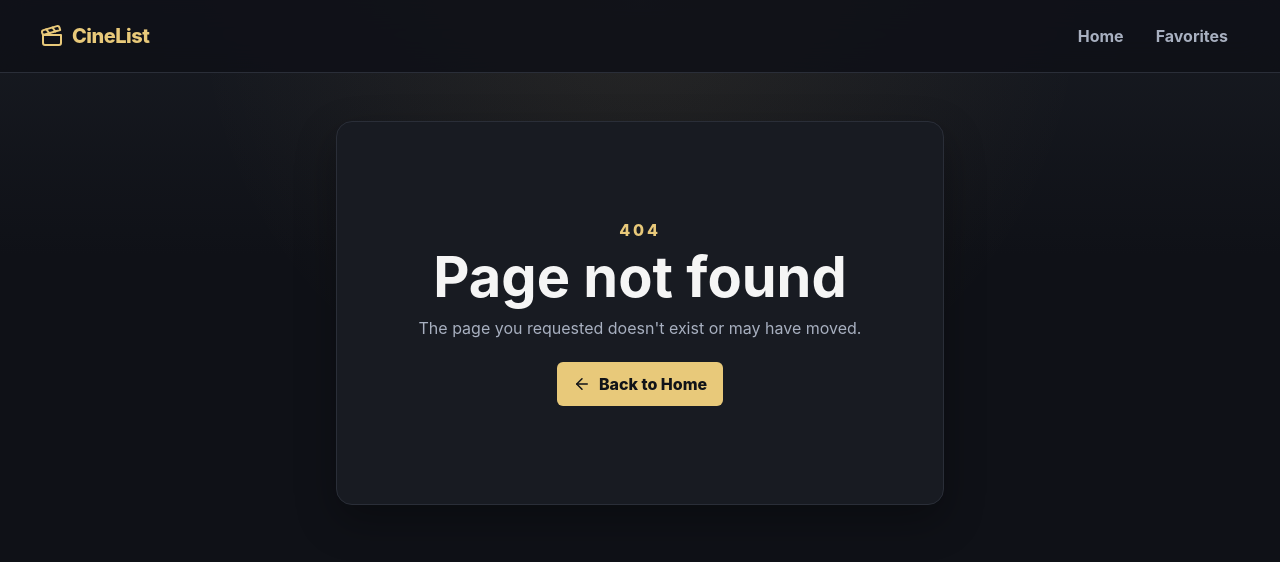
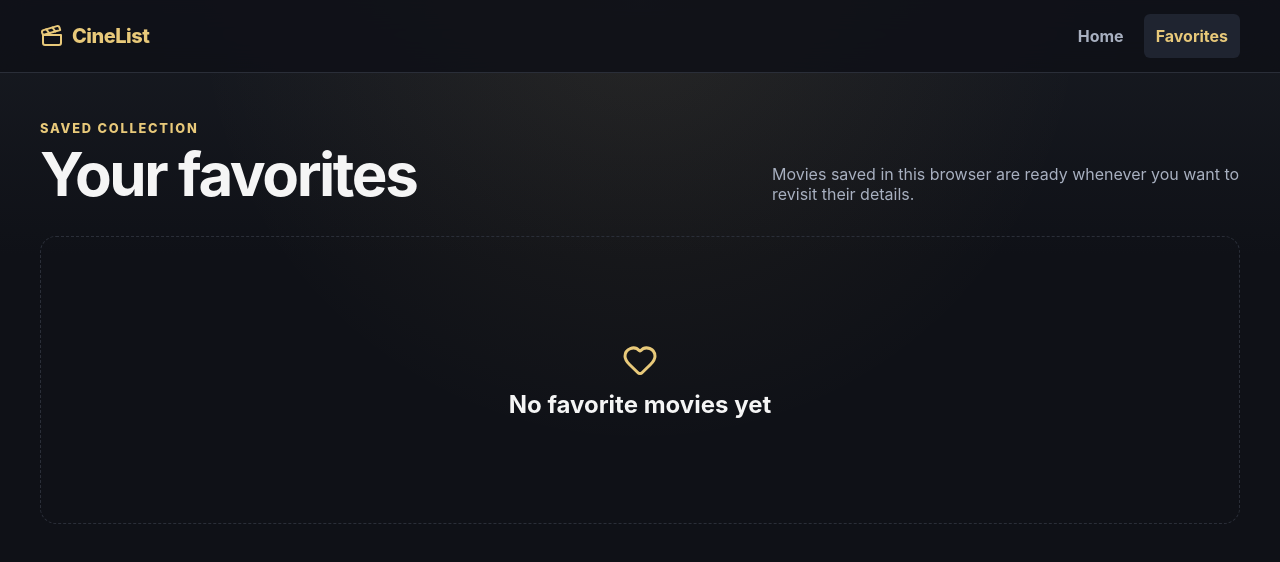
Before and after one commit to Kaua26323/CineList, a React (Vite) app: page /favorites in a window 1280 px wide. Before the commit this address had no page. Shown: the top 562 px of the page. Built offline with nearby package versions, Linux system fonts and the light colour scheme.

Commit message:
feat(favorites): add favorites collection route

```diff
--- a/src/App.tsx
+++ b/src/App.tsx
@@ -4,6 +4,7 @@ import { BrowserRouter, Route, Routes } from "react-router";
 
 import { PageShell } from "./components/PageShell/PageShell";
 import { FavoritesProvider } from "./contexts/favorites/favoritesProvider";
+import { Favorites } from "./pages/Favorites";
 import { Home } from "./pages/Home";
 import { MovieDetails } from "./pages/MovieDetails";
 import { NotFound } from "./pages/NotFound";
@@ -30,6 +31,7 @@ export default function App() {
             <Routes>
               <Route path="/" element={<Home />} />
               <Route path="/movie/:movieId" element={<MovieDetails />} />
+              <Route path="/favorites" element={<Favorites />} />
               <Route path="*" element={<NotFound />} />
             </Routes>
           </PageShell>
--- a/src/components/PageShell/PageShell.module.css
+++ b/src/components/PageShell/PageShell.module.css
@@ -79,6 +79,11 @@
   color: var(--color-text);
 }
 
+.activeNavLink {
+  background: var(--color-surface-raised);
+  color: var(--color-primary);
+}
+
 .main {
   width: min(100% - 2rem, var(--content-width));
   margin-inline: auto;
--- a/src/components/PageShell/PageShell.tsx
+++ b/src/components/PageShell/PageShell.tsx
@@ -1,6 +1,6 @@
 import { Clapperboard } from "lucide-react";
 import type { ReactNode } from "react";
-import { Link } from "react-router";
+import { Link, NavLink } from "react-router";
 
 import styles from "./PageShell.module.css";
 
@@ -23,14 +23,25 @@ export function PageShell({ children }: PageShellProps) {
           <nav aria-label="Primary navigation">
             <ul className={styles.navigation}>
               <li>
-                <Link className={styles.navLink} to="/">
+                <NavLink
+                  className={({ isActive }) =>
+                    `${styles.navLink} ${isActive ? styles.activeNavLink : ""}`
+                  }
+                  to="/"
+                  end
+                >
                   Home
-                </Link>
+                </NavLink>
               </li>
               <li>
-                <Link className={styles.navLink} to="/favorites">
+                <NavLink
+                  className={({ isActive }) =>
+                    `${styles.navLink} ${isActive ? styles.activeNavLink : ""}`
+                  }
+                  to="/favorites"
+                >
                   Favorites
-                </Link>
+                </NavLink>
               </li>
             </ul>
           </nav>
--- /dev/null
+++ b/src/pages/Favorites.module.css
@@ -0,0 +1,76 @@
+.heading {
+  display: grid;
+  margin-bottom: var(--space-6);
+  gap: var(--space-3);
+}
+
+.heading h1 {
+  margin-bottom: 0;
+  font-size: clamp(2rem, 6vw, 3.75rem);
+  line-height: 1;
+  letter-spacing: -0.04em;
+}
+
+.eyebrow {
+  margin-bottom: var(--space-2);
+  color: var(--color-primary);
+  font-size: 0.8rem;
+  font-weight: 800;
+  letter-spacing: 0.14em;
+  text-transform: uppercase;
+}
+
+.intro {
+  max-width: 38rem;
+  margin-bottom: 0;
+  color: var(--color-text-secondary);
+}
+
+.warning {
+  display: flex;
+  margin-bottom: var(--space-5);
+  padding: var(--space-4);
+  gap: var(--space-3);
+  border: 0.0625rem solid var(--color-warning);
+  border-radius: var(--radius-md);
+  background: color-mix(in srgb, var(--color-warning) 8%, var(--color-surface));
+  color: var(--color-warning);
+}
+
+.warning svg {
+  flex: 0 0 auto;
+}
+
+.warning p {
+  margin: var(--space-1) 0 0;
+  color: var(--color-text-secondary);
+}
+
+.empty {
+  display: grid;
+  min-height: 18rem;
+  padding: var(--space-6);
+  place-content: center;
+  justify-items: center;
+  border: 0.0625rem dashed var(--color-border);
+  border-radius: var(--radius-lg);
+  color: var(--color-text-muted);
+  text-align: center;
+}
+
+.empty svg {
+  margin-bottom: var(--space-3);
+  color: var(--color-primary);
+}
+
+.empty h2 {
+  margin-bottom: 0;
+  color: var(--color-text);
+}
+
+@media (min-width: 48rem) {
+  .heading {
+    grid-template-columns: minmax(0, 1fr) minmax(18rem, 0.65fr);
+    align-items: end;
+  }
+}
--- /dev/null
+++ b/src/pages/Favorites.tsx
@@ -0,0 +1,43 @@
+import { Heart, TriangleAlert } from "lucide-react";
+
+import { MovieGrid } from "../components/MovieGrid/MovieGrid";
+import { useFavoritesContext } from "../hooks/useFavoritesContext";
+import styles from "./Favorites.module.css";
+
+export function Favorites() {
+  const { favorites, storageError } = useFavoritesContext();
+
+  return (
+    <section aria-labelledby="favorites-title">
+      <div className={styles.heading}>
+        <div>
+          <p className={styles.eyebrow}>Saved collection</p>
+          <h1 id="favorites-title">Your favorites</h1>
+        </div>
+        <p className={styles.intro}>
+          Movies saved in this browser are ready whenever you want to revisit
+          their details.
+        </p>
+      </div>
+
+      {storageError && (
+        <div className={styles.warning} role="alert">
+          <TriangleAlert size={22} aria-hidden="true" />
+          <div>
+            <strong>Favorites storage warning</strong>
+            <p>{storageError.message}</p>
+          </div>
+        </div>
+      )}
+
+      {favorites.length > 0 ? (
+        <MovieGrid movies={favorites} mode="favorite" />
+      ) : (
+        <div className={styles.empty}>
+          <Heart size={36} aria-hidden="true" />
+          <h2>No favorite movies yet</h2>
+        </div>
+      )}
+    </section>
+  );
+}
```
Also changed, not shown: 1 other file (tests, documents, lock files or other folders).
